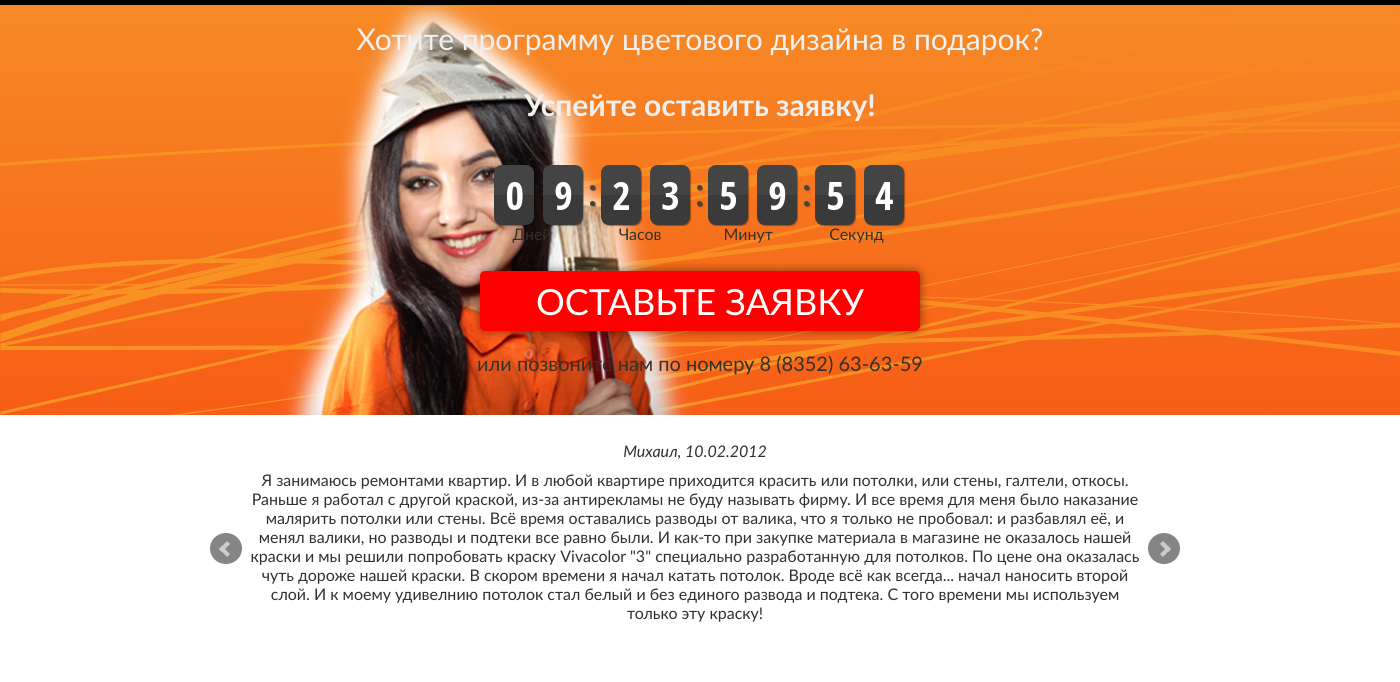
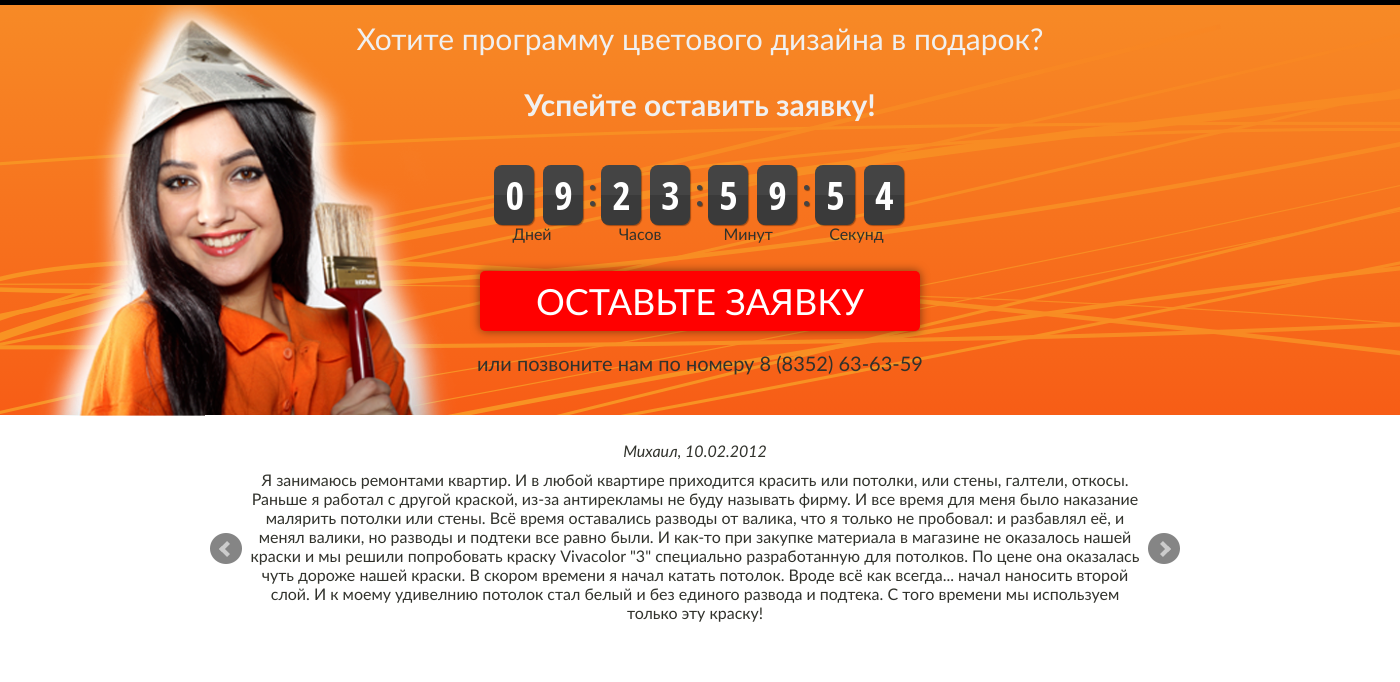
Before and after one commit to GreeZZly/vivacolor, a CodeIgniter app: page / in a window 1400 px wide; the page is wider, and only the part inside the window is pictured. Shown: the part 173-855 px from the top of that part. Run offline with CodeIgniter, Linux system fonts and the light colour scheme; some libraries are stand-ins or nearby versions.

Commit message:
nicegirl

```diff
--- a/application/views/main/counter.php
+++ b/application/views/main/counter.php
@@ -15,6 +15,7 @@
 			</div>
 			<div class="counter_button"><a href="/main/form_php">ОСТАВЬТЕ ЗАЯВКУ</a></div>
 			<div id="counter_phone">или позвоните нам по номеру 8 (8352) 63-63-59</div>
+			<div id="nicegirl"></div>
 		</div>
 	</div>
 </div>
--- a/include/js/script.js
+++ b/include/js/script.js
@@ -1,5 +1,11 @@
 $(function(){
-
+	//ДЕВУШКА УЙДИ
+	$(window).on('resize', function(e){
+		var l = $('#counter').offset().left;
+		console.log(l);
+		$('#counter #nicegirl').css('left', l-200);
+	})
+	$(window).resize();
 	var note = $('#note'),
 		ts = new Date(2014, 0, 1),
 		newYear = true;
@@ -68,4 +74,5 @@ $(document).ready(function(){
    });
    return false;
 
+
 });
--- a/include/style/style.css
+++ b/include/style/style.css
@@ -69,9 +69,19 @@ a{
 }
 
 #counter_background {
+	position: relative;
 	height: 410px;
 	background-color: #F75C15;
 	background: linear-gradient(to top, #F75D16, #F78A26);
+}
+#counter #nicegirl{
+	width:450px;
+	height: 488px;
+	background-image: url(/include/images/nicegirl.png);
+	background-repeat: no-repeat;
+	position: absolute;
+	top: 0;
+	left: 120px;
 }
 #counter_background_lines {
 	height: 410px;
```
Also changed, not shown: include/images/counter_bg.png, include/images/counter_bg_old.png (deleted), include/images/nicegirl.png (added).
